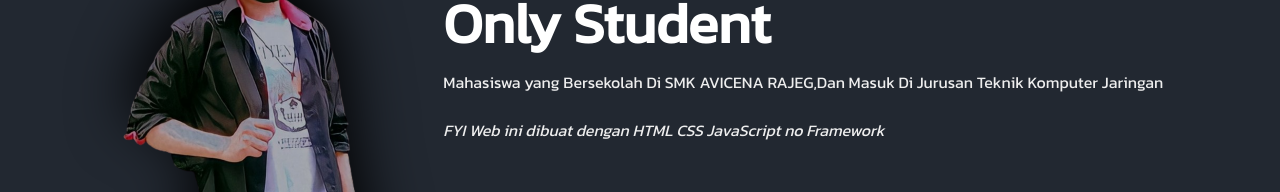
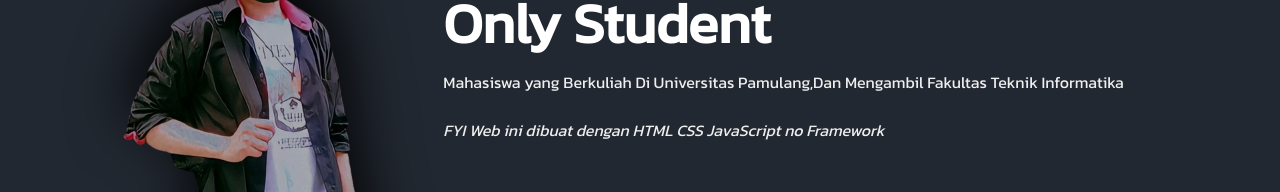
Before and after one commit to kenzxy2/portofolio2-M.Wahyu.Ramadani, a plain HTML site: page index.html in a window 1280 px wide. Shown: the part 220-412 px from the top of the page. Drawn offline with Linux system fonts and the light colour scheme.

Commit message:
Update index.html

```diff
--- a/index.html
+++ b/index.html
@@ -54,7 +54,7 @@
             <b class="skill">Only Student</b>
 
 
-            <p>Mahasiswa yang Bersekolah Di SMK AVICENA RAJEG,Dan Masuk Di Jurusan Teknik Komputer Jaringan
+            <p>Mahasiswa yang Berkuliah Di Universitas Pamulang,Dan Mengambil Fakultas Teknik Informatika
                 <br> <br>
                 <i>
                         FYI Web ini dibuat dengan HTML CSS JavaScript no Framework
@@ -194,4 +194,5 @@
     <script src="assets/script/script.js"></script>
 </body>
 
+
 </html>
```
